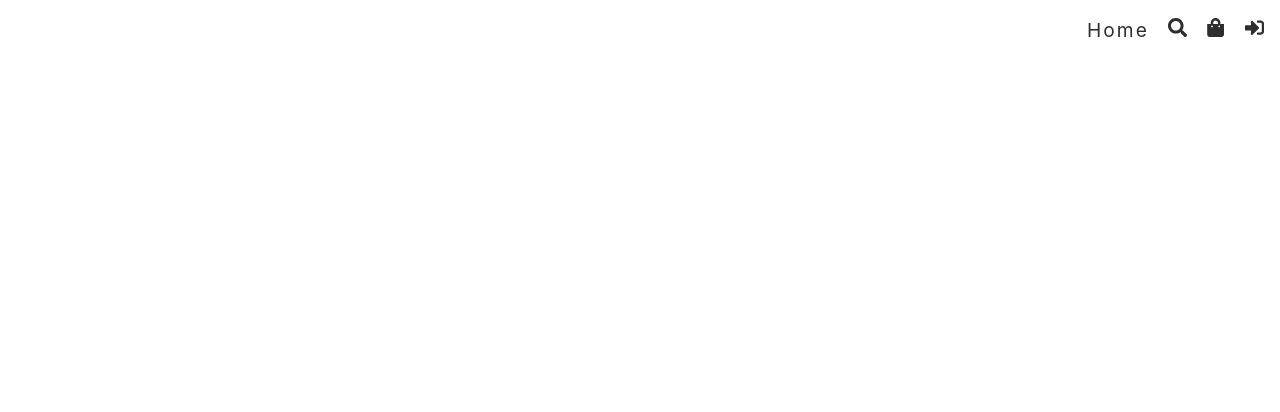
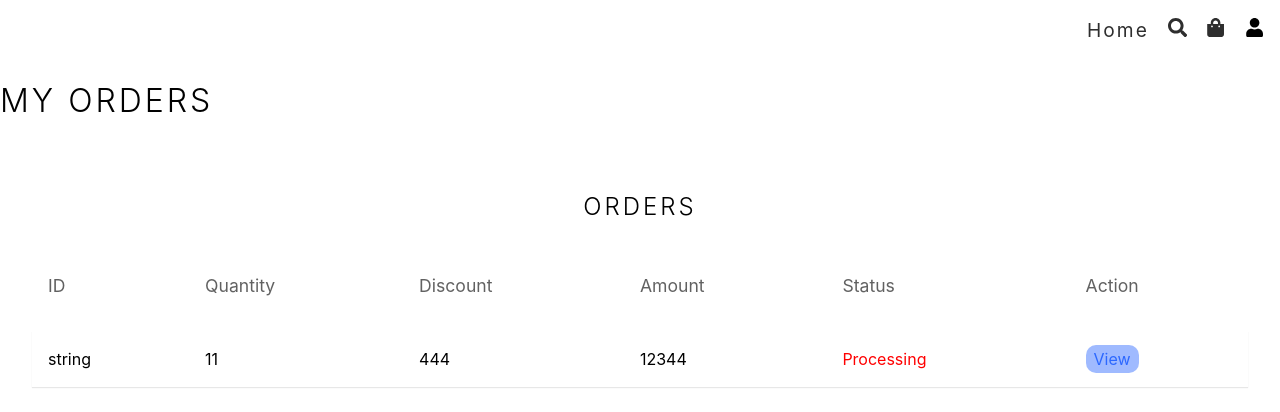
Before and after one commit to ayushmaandhar/MERN-ECOM-JAN2024, a React (Vite) app in the folder mern-ecom-frontend/: page /orders in a window 1280 px wide. Before the commit this address had no page. Shown: the top 412 px of the page. Built offline with nearby package versions, Linux system fonts and the light colour scheme.

Commit message:
new: Orders UI partial

```diff
--- a/mern-ecom-frontend/src/App.tsx
+++ b/mern-ecom-frontend/src/App.tsx
@@ -10,6 +10,7 @@
 const Cart = lazy(()=>import('./pages/cart'));
 const Shipping = lazy(()=>import('./pages/shipping'));
 const Login = lazy(()=>import('./pages/login'));
+const Orders = lazy(()=>import('./pages/orders'));
 
 
 // Admin dashboard importing
@@ -48,6 +49,7 @@
           {/* Logged In User Routes */}
           <Route>
             <Route path='/shipping' element={<Shipping/>}/>
+            <Route path='/orders' element={<Orders/>}/>
           </Route>
 
           {/* admin routes */}
--- a/mern-ecom-frontend/src/components/header.tsx
+++ b/mern-ecom-frontend/src/components/header.tsx
@@ -3,7 +3,7 @@
 import { Link } from 'react-router-dom';
 
 
-const user = { _id: "", role: ""}
+const user = { _id: "jkjkjkj", role: "admin"}
 
 const Header = () => {
   const [isOpen, setIsOpen] = useState<boolean>(false);
--- /dev/null
+++ b/mern-ecom-frontend/src/pages/orders.tsx
@@ -0,0 +1,63 @@
+import { ReactElement, useState } from "react";
+import TableHOC from "../components/admin/TableHOC"
+import { Column } from "react-table";
+import { Link } from "react-router-dom";
+
+type DataType = {
+    _id: string,
+    amount: number,
+    quantity: number,
+    discount: number,
+    status: ReactElement,
+    action: ReactElement,
+}
+
+const column: Column<DataType>[] = [
+    {
+        Header: "ID",
+        accessor: "_id"
+    },
+    {
+        Header: "Quantity",
+        accessor: "quantity"
+    },
+    {
+        Header: "Discount",
+        accessor: "discount"
+    },
+    {
+        Header: "Amount",
+        accessor: "amount"
+    },
+    {
+        Header: "Status",
+        accessor: "status"
+    },
+    {
+        Header: "Action",
+        accessor: "action"
+    },
+];
+
+const Orders = () => {
+
+    const [rows, setRows] = useState<DataType[]>([
+        {
+            _id: "string",
+            amount: 12344,
+            quantity: 11,
+            discount: 444,
+            status: <span className="red">Processing</span>,
+            action: <Link to={'/order/:id'}>View</Link>,
+        }
+    ]);
+    const Table = TableHOC<DataType>(column, rows, "dashboard-product-box", "Orders", rows.length > 6)();
+  return (
+    <div className="container">
+      <h1>My Orders</h1>
+      {Table}
+    </div>
+  )
+}
+
+export default Orders
--- a/mern-ecom-frontend/src/styles/app.scss
+++ b/mern-ecom-frontend/src/styles/app.scss
@@ -50,7 +50,24 @@
 
 
 
+.container {
+  max-width: 1367px;
+  width: 100%;
+  margin: auto;
+  overflow: auto;
+  >h1 {
+    @include heading;
+    margin: 1rem 0;
+    text-align: left;
+  }
+}
 
+
+.heading {
+  @include heading;
+  margin: 1rem 0;
+  text-align: center;
+}
 
 .header {
   @include flex(row, flex-end, stretch, 1.2rem);
@@ -89,15 +106,6 @@
   }
 
 }
-
-
-.heading {
-  @include heading;
-  margin: 1rem 0;
-  text-align: center;
-
-}
-
 
 
 
```
